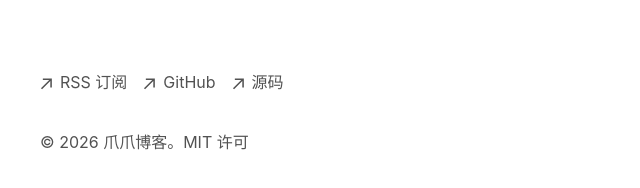
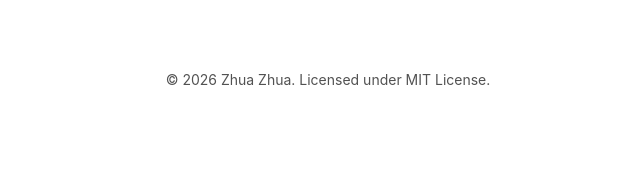
Before and after one commit to amumulam/zhua-zhua-blog, a Next.js app: page / in a window 1280 px wide. Shown: the part 898-1086 px from the top of the page, without its empty margins (312-952 px from the left). After the commit the page ends 1052 px from the top, so only its background shows below. Built offline with nearby package versions, Linux system fonts and the light colour scheme.

Commit message:
✨ 优化用户体验
1. 热力图默认滚动到最近时间（最右侧）
2. 删除源码和 GitHub 快捷入口（隐私保护）
3. RSS 移到顶部导航栏
4. 底部版权改为英文（MIT License）

```diff
--- a/app/components/footer.tsx
+++ b/app/components/footer.tsx
@@ -1,60 +1,8 @@
-function ArrowIcon() {
-  return (
-    <svg
-      width="12"
-      height="12"
-      viewBox="0 0 12 12"
-      fill="none"
-      xmlns="http://www.w3.org/2000/svg"
-    >
-      <path
-        d="M2.07102 11.3494L0.963068 10.2415L9.2017 1.98864H2.83807L2.85227 0.454545H11.8438V9.46023H10.2955L10.3097 3.09659L2.07102 11.3494Z"
-        fill="currentColor"
-      />
-    </svg>
-  )
-}
-
 export default function Footer() {
   return (
     <footer className="mb-16">
-      <ul className="font-sm mt-8 flex flex-col space-x-0 space-y-2 text-neutral-600 md:flex-row md:space-x-4 md:space-y-0 dark:text-neutral-300">
-        <li>
-          <a
-            className="flex items-center transition-all hover:text-neutral-800 dark:hover:text-neutral-100"
-            rel="noopener noreferrer"
-            target="_blank"
-            href="/rss"
-          >
-            <ArrowIcon />
-            <p className="ml-2 h-7">RSS 订阅</p>
-          </a>
-        </li>
-        <li>
-          <a
-            className="flex items-center transition-all hover:text-neutral-800 dark:hover:text-neutral-100"
-            rel="noopener noreferrer"
-            target="_blank"
-            href="https://github.com/linweichaol/zhua-zhua-portfolio"
-          >
-            <ArrowIcon />
-            <p className="ml-2 h-7">GitHub</p>
-          </a>
-        </li>
-        <li>
-          <a
-            className="flex items-center transition-all hover:text-neutral-800 dark:hover:text-neutral-100"
-            rel="noopener noreferrer"
-            target="_blank"
-            href="https://vercel.com/templates/next.js/portfolio-starter-kit"
-          >
-            <ArrowIcon />
-            <p className="ml-2 h-7">源码</p>
-          </a>
-        </li>
-      </ul>
-      <p className="mt-8 text-neutral-600 dark:text-neutral-300">
-        © {new Date().getFullYear()} 爪爪博客。MIT 许可
+      <p className="mt-8 text-sm text-neutral-600 dark:text-neutral-300 text-center">
+        © {new Date().getFullYear()} Zhua Zhua. Licensed under MIT License.
       </p>
     </footer>
   )
--- a/app/components/heatmap.tsx
+++ b/app/components/heatmap.tsx
@@ -1,7 +1,7 @@
 'use client'
 
 import { ActivityCalendar, Activity } from 'react-activity-calendar'
-import { useState } from 'react'
+import { useState, useEffect, useRef } from 'react'
 import Link from 'next/link'
 
 interface HeatmapDay {
@@ -19,6 +19,7 @@ interface LearningHeatmapProps {
 
 export function LearningHeatmap({ data }: LearningHeatmapProps) {
   const [tooltip, setTooltip] = useState<{ date: string; summary: string; count: number } | null>(null)
+  const containerRef = useRef<HTMLDivElement>(null)
 
   const calendarData: Activity[] = data.map(day => ({
     date: day.date,
@@ -31,8 +32,18 @@ export function LearningHeatmap({ data }: LearningHeatmapProps) {
     data.filter(d => d.hasDiary).map(d => [d.date, d.diarySlug])
   )
 
+  // 滚动到最近时间（最右侧）
+  useEffect(() => {
+    if (containerRef.current) {
+      const scrollContainer = containerRef.current.querySelector('.react-activity-calendar__scroll-container')
+      if (scrollContainer) {
+        scrollContainer.scrollLeft = scrollContainer.scrollWidth
+      }
+    }
+  }, [])
+
   return (
-    <div className="relative">
+    <div ref={containerRef} className="relative">
       <ActivityCalendar
         data={calendarData}
         blockSize={12}
--- a/app/components/nav.tsx
+++ b/app/components/nav.tsx
@@ -10,6 +10,10 @@ const navItems = {
   '/blog': {
     name: 'blog',
   },
+  '/rss': {
+    name: 'rss',
+    external: false,
+  },
 }
 
 export function Navbar() {
@@ -21,12 +25,13 @@ export function Navbar() {
           id="nav"
         >
           <div className="flex flex-row space-x-0 pr-10">
-            {Object.entries(navItems).map(([path, { name }]) => {
+            {Object.entries(navItems).map(([path, { name, external }]) => {
               return (
                 <Link
                   key={path}
                   href={path}
                   className="transition-all hover:text-neutral-800 dark:hover:text-neutral-200 flex align-middle relative py-1 px-2 m-1"
+                  {...(external ? { target: '_blank', rel: 'noopener noreferrer' } : {})}
                 >
                   {name}
                 </Link>
```
